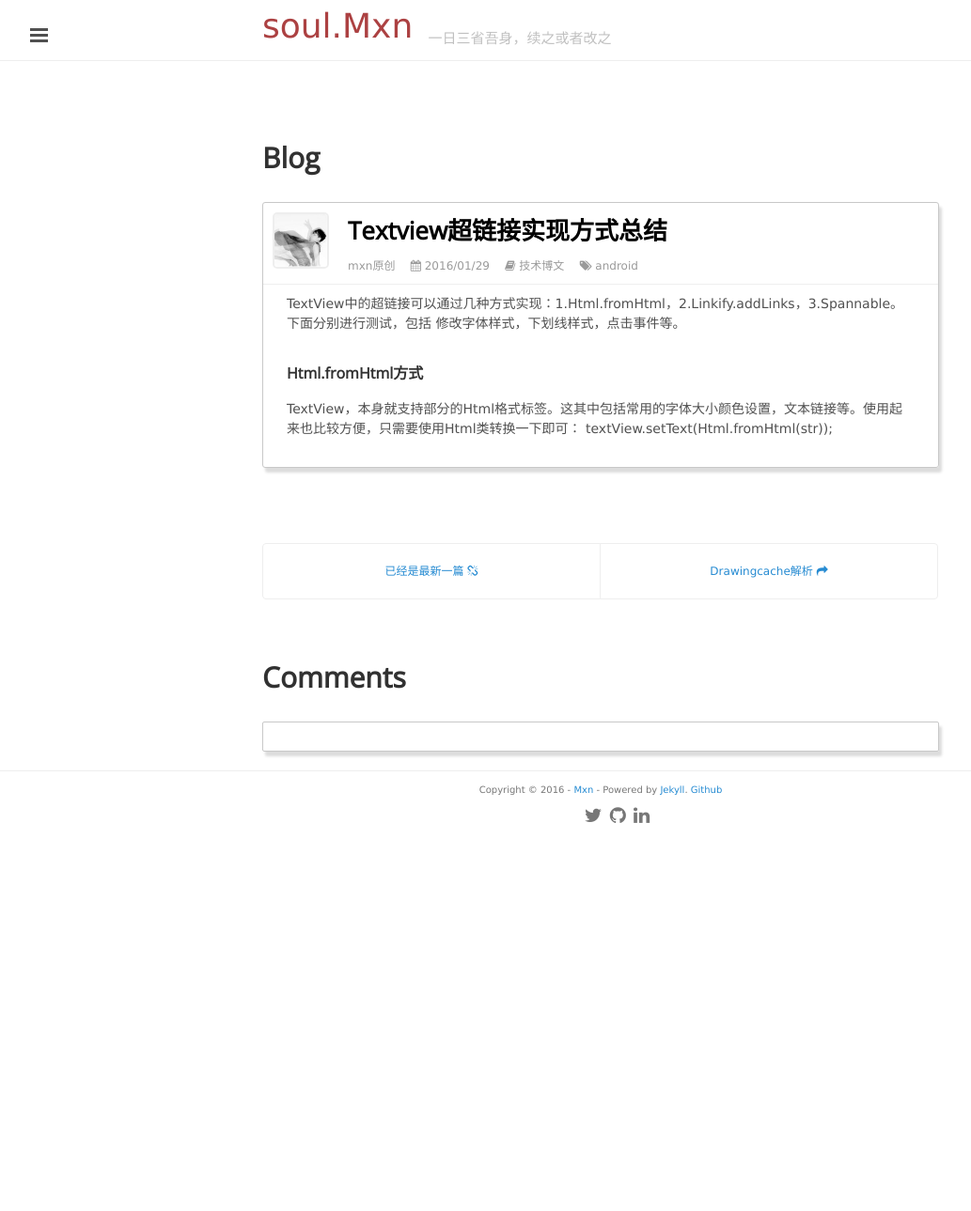
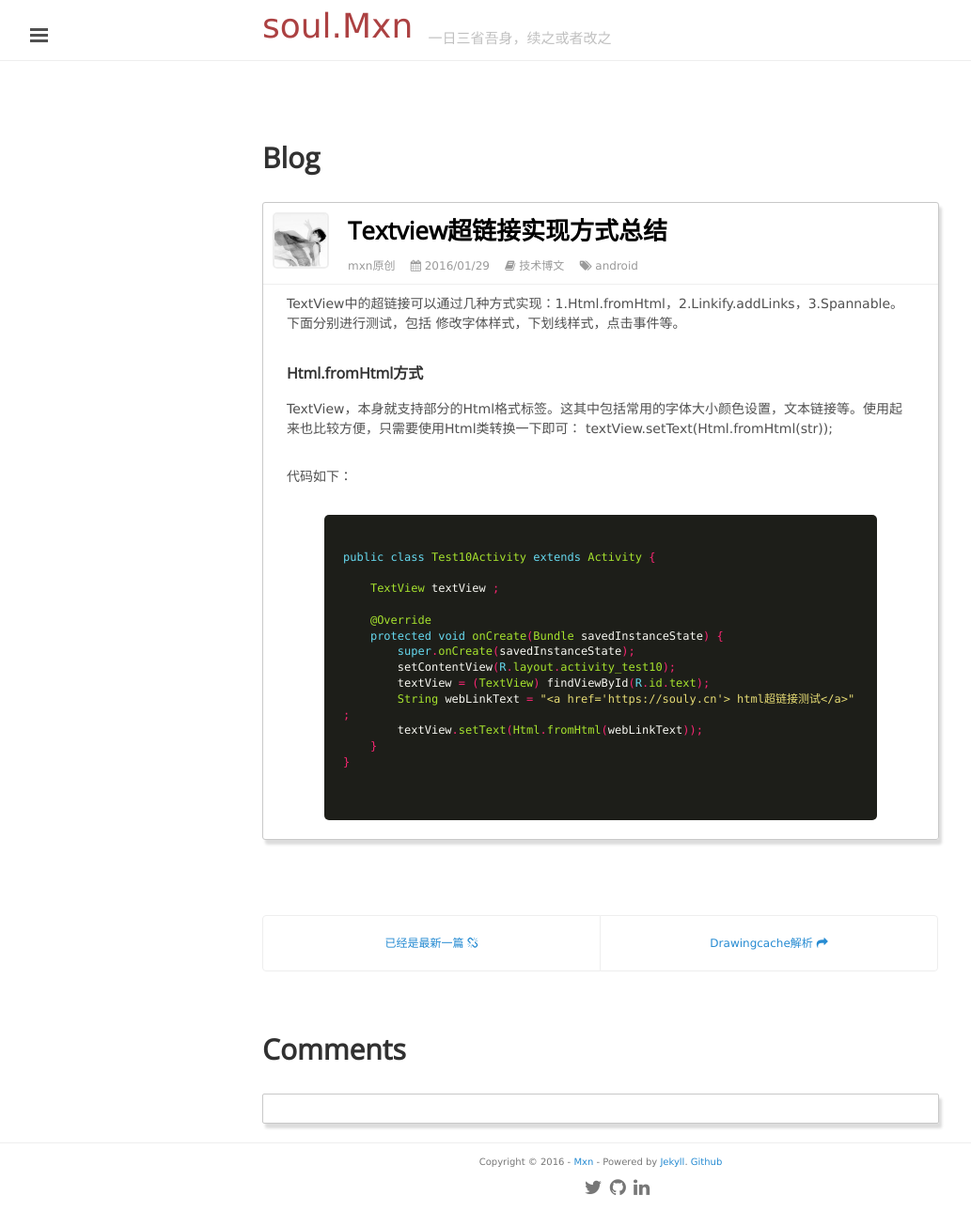
Before and after one commit to mxn21/mxn21.github.io, a Jekyll site: the page built from _posts/2016-1-29-TextView超链接实现方式总结.md, in a window 1280 px wide. Shown: the whole page at 94% size, without its empty margins (1-1034 px from the left). Built offline with Jekyll 4.4.1, drawn with Linux system fonts in a browser that asks for light colours; Markdown is read by kramdown in place of the engine named in the settings; comment, search, counter and statistics services are not loaded; before the commit the page ends 900 px from its top, so only the background shows below that.

Commit message:
343543534

```diff
--- a/_posts/2016-1-29-TextView超链接实现方式总结.md
+++ b/_posts/2016-1-29-TextView超链接实现方式总结.md
@@ -14,3 +14,22 @@
 
 TextView，本身就支持部分的Html格式标签。这其中包括常用的字体大小颜色设置，文本链接等。使用起来也比较方便，只需要使用Html类转换一下即可：
 textView.setText(Html.fromHtml(str));
+
+代码如下：
+
+      {% highlight java  %}
+public class Test10Activity extends Activity {
+
+    TextView textView ;
+
+    @Override
+    protected void onCreate(Bundle savedInstanceState) {
+        super.onCreate(savedInstanceState);
+        setContentView(R.layout.activity_test10);
+        textView = (TextView) findViewById(R.id.text);
+        String webLinkText = "<a href='https://souly.cn'> html超链接测试</a>" ;
+        textView.setText(Html.fromHtml(webLinkText));
+    }
+}
+
+      {% endhighlight %}
```
